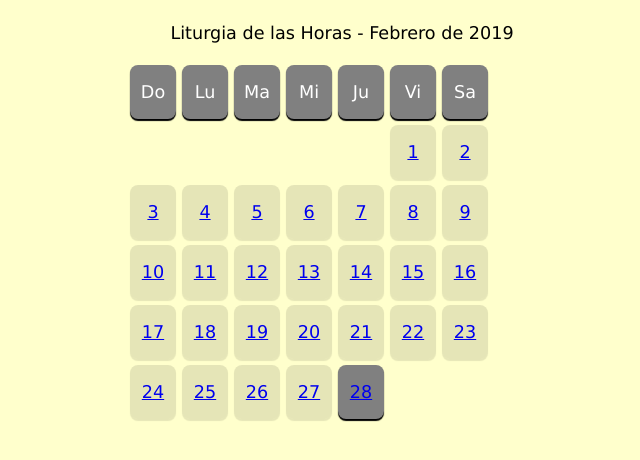
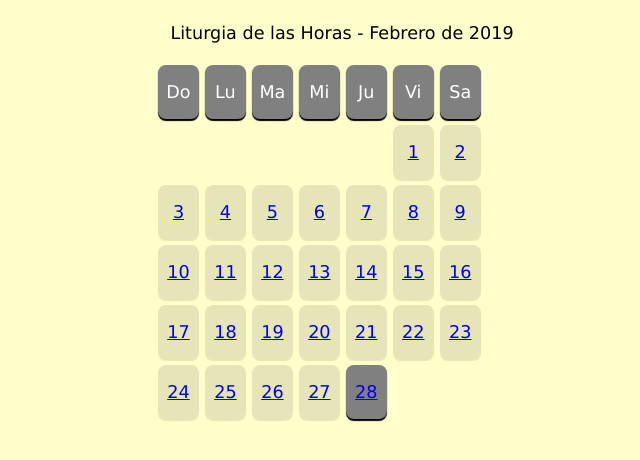
Before and after one commit to geronimoarteaga/geronimoarteaga.github.io, a plain HTML site: page index.htm in a window 1280 px wide. Shown: the top 460 px of the page, without its empty margins (313-953 px from the left). Drawn offline with Linux system fonts and the light colour scheme.

Commit message:
Improve Styles ...

```diff
--- a/styles.css
+++ b/styles.css
@@ -15,9 +15,8 @@ body {
 }
 
 .calendar_js {
-  max-width: 400px;
+  max-width: 344px;
   margin: 0px auto;
-  width: 100%;
 }
 
 .calendar_js-empty {
```
